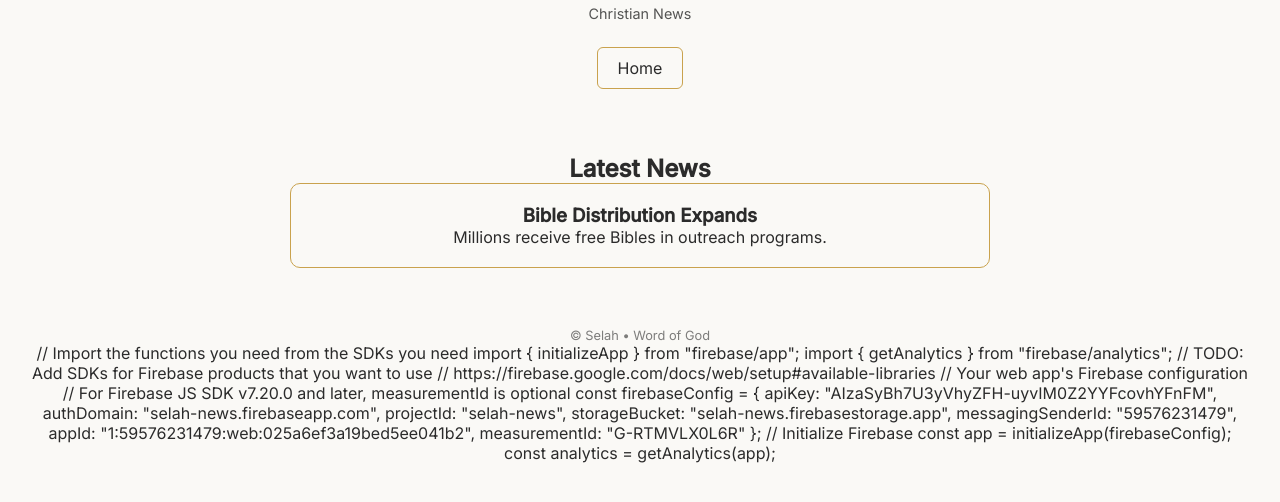
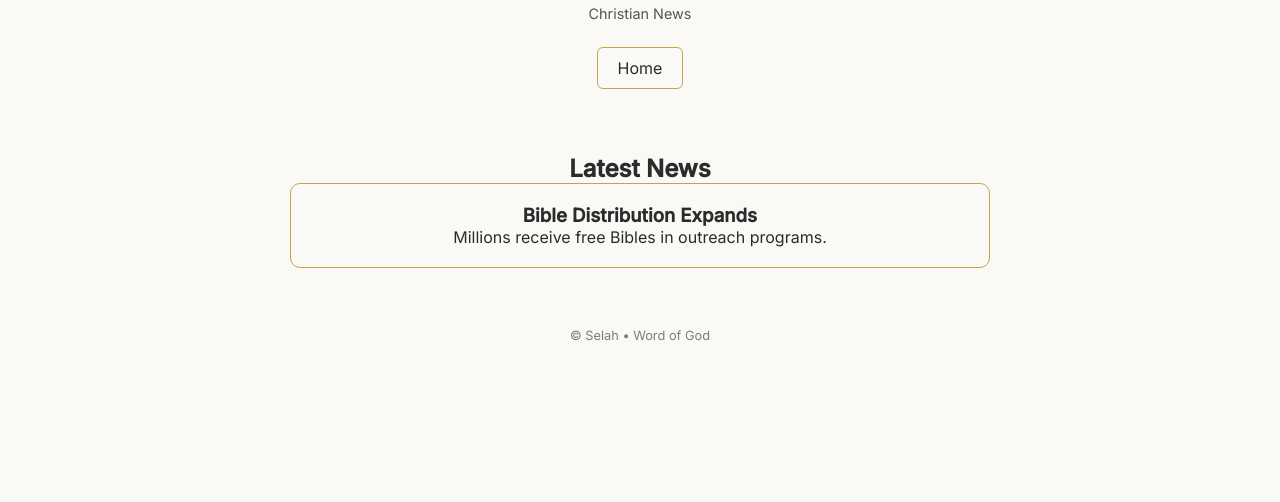
Before and after one commit to Viperhawks/Selah, a plain HTML site: page news.html in a window 1280 px wide. Shown: the part 108-610 px from the top of the page. Drawn offline with nearby package versions, Linux system fonts and the light colour scheme.

Commit message:
Update news.html

```diff
--- a/news.html
+++ b/news.html
@@ -53,26 +53,5 @@ document.getElementById("dailyNews").innerHTML = `
   <p>© Selah • Word of God</p>
 </footer>
 
-  // Import the functions you need from the SDKs you need
-import { initializeApp } from "firebase/app";
-import { getAnalytics } from "firebase/analytics";
-// TODO: Add SDKs for Firebase products that you want to use
-// https://firebase.google.com/docs/web/setup#available-libraries
-
-// Your web app's Firebase configuration
-// For Firebase JS SDK v7.20.0 and later, measurementId is optional
-const firebaseConfig = {
-  apiKey: "AIzaSyBh7U3yVhyZFH-uyvIM0Z2YYFcovhYFnFM",
-  authDomain: "selah-news.firebaseapp.com",
-  projectId: "selah-news",
-  storageBucket: "selah-news.firebasestorage.app",
-  messagingSenderId: "59576231479",
-  appId: "1:59576231479:web:025a6ef3a19bed5ee041b2",
-  measurementId: "G-RTMVLX0L6R"
-};
-
-// Initialize Firebase
-const app = initializeApp(firebaseConfig);
-const analytics = getAnalytics(app);
 </body>
 </html>
```
